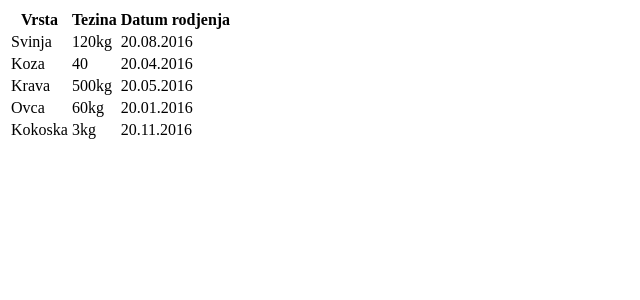
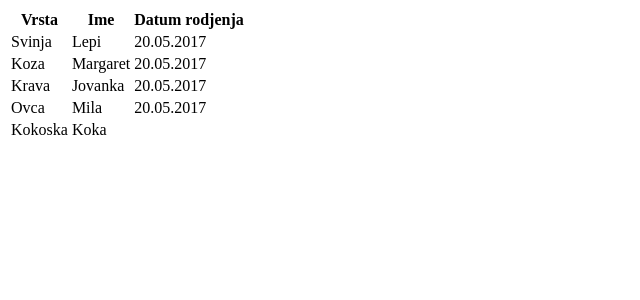
Before and after one commit to kapetan91/Zoo, an Angular app: page / in a window 1280 px wide. Shown: the top 300 px of the page, without its empty margins (0-640 px from the left). Built offline with nearby package versions, Linux system fonts and the light colour scheme.

Commit message:
prvi zadatak-ispravljen

```diff
--- a/src/app/animal-list/animal-list.component.html
+++ b/src/app/animal-list/animal-list.component.html
@@ -1,12 +1,12 @@
 <table>
 	<tr>
 		<th>Vrsta</th>
-		<th>Tezina</th>
+		<th>Ime</th>
 		<th>Datum rodjenja</th>
 	</tr>
 	<tr *ngFor="let animal of animals">
-	<td> {{ animal.name }} </td>
-	<td> {{ animal.tezina }} </td>
-	<td> {{ animal.datumRodjenja }} </td>
+		<td> {{ animal.vrsta }} </td>
+		<td> {{ animal.ime }} </td>
+		<td> {{ animal.datumRodjenja }} </td>
 </tr>
 </table>
--- a/src/app/animal-list/animal-list.component.ts
+++ b/src/app/animal-list/animal-list.component.ts
@@ -8,29 +8,28 @@ import { Component, OnInit } from '@angular/core';
 export class AnimalListComponent implements OnInit {
 	animals:Array<Object> = [
 	{
-		name: 'Svinja',
-		tezina: '120kg',
-		datumRodjenja: '20.08.2016'
+		vrsta: 'Svinja',
+		datumRodjenja: '20.05.2017',
+		ime: 'Lepi'
 	},
 	{
-		name: 'Koza',
-		tezina: '40',
-		datumRodjenja: '20.04.2016'
+		vrsta: 'Koza',
+		datumRodjenja: '20.05.2017',
+		ime: 'Margaret'
 	},
 	{
-		name: 'Krava',
-		tezina: '500kg',
-		datumRodjenja: '20.05.2016'
+		vrsta: 'Krava',
+		datumRodjenja: '20.05.2017',
+		ime: 'Jovanka'
 	},
 	{
-		name: 'Ovca',
-		tezina: '60kg',
-		datumRodjenja: '20.01.2016'
+		vrsta: 'Ovca',
+		datumRodjenja: '20.05.2017',
+		ime: 'Mila'
 	},
 	{
-		name: 'Kokoska',
-		tezina: '3kg',
-		datumRodjenja: '20.11.2016'
+		vrsta: 'Kokoska',
+		ime: 'Koka'
 	},
 	];
 
```
